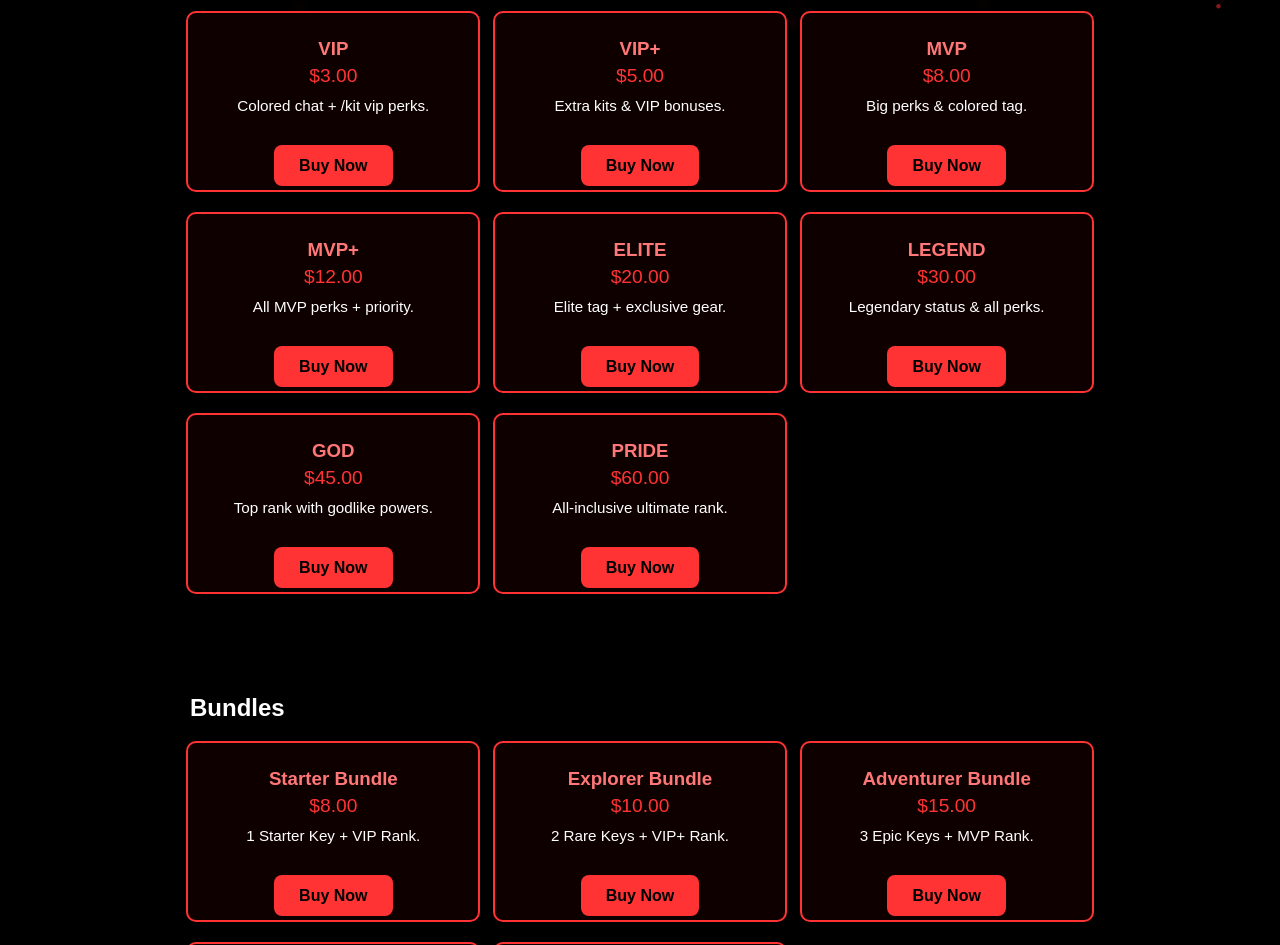
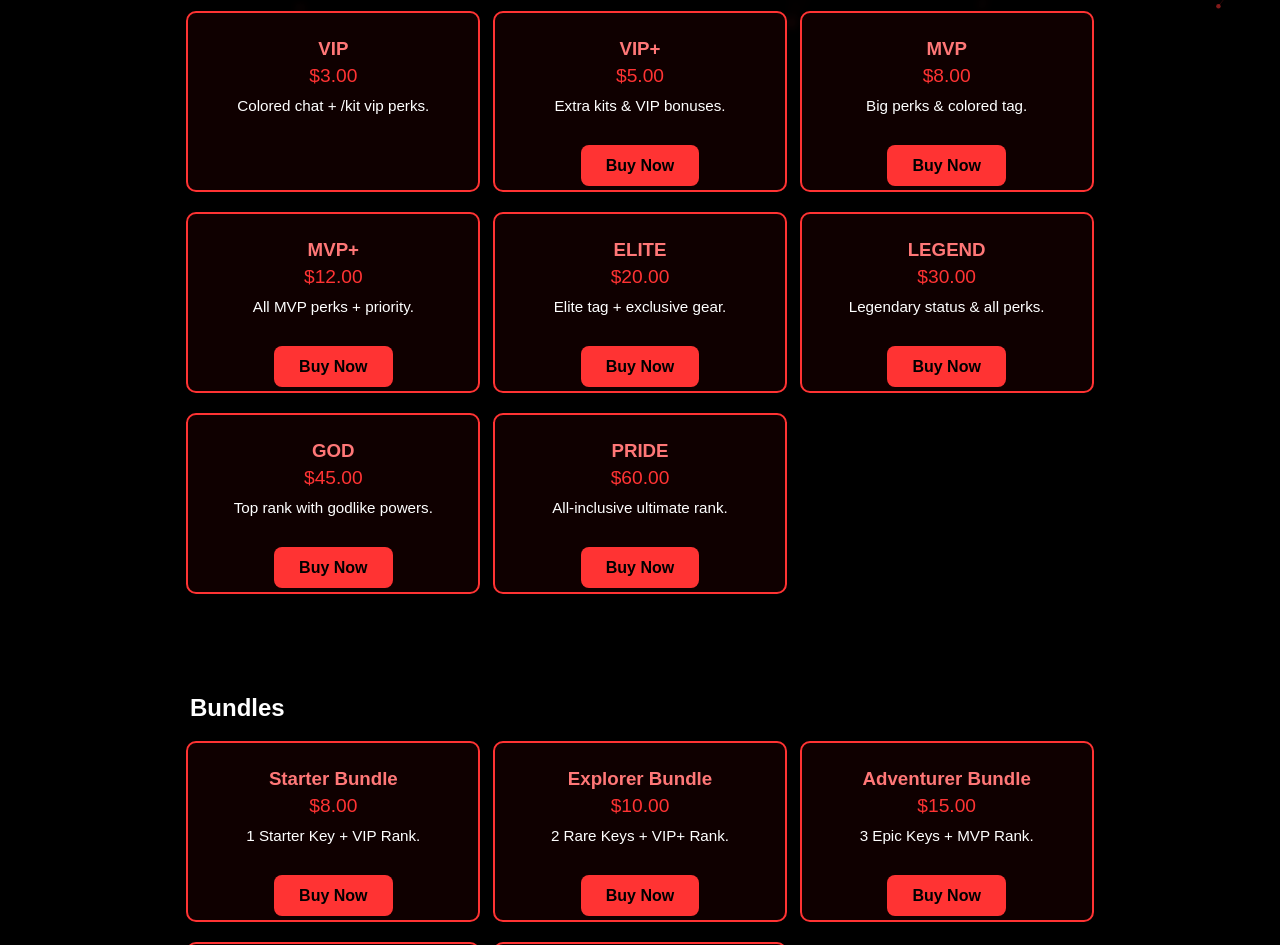
Before and after one commit to fmalematser/daviddupetestweb, a plain HTML site: page index.html in a window 1280 px wide. Shown: the part 774-1719 px from the top of the page. Drawn offline with nearby package versions, Linux system fonts and the light colour scheme.

Commit message:
Update index.html

```diff
--- a/index.html
+++ b/index.html
@@ -161,7 +161,9 @@
         <h3>VIP</h3>
         <div class="price">$3.00</div>
         <div class="desc">Colored chat + /kit vip perks.</div>
-        <a class="btn" href="#">Buy Now</a>
+        <script
+  src="https://www.paypal.com/sdk/js?client-id=BAA3SuHRJ8ZqAly5q6Z8-LH2_z-3P0Pm1tBkXfewbLfIrCKRKXJW9m_rL7wEa-idjNztY4nINHF-NMSFzg&components=hosted-buttons&disable-funding=venmo&currency=USD">
+</script>
       </div>
       <div class="store-item">
         <h3>VIP+</h3>
```
